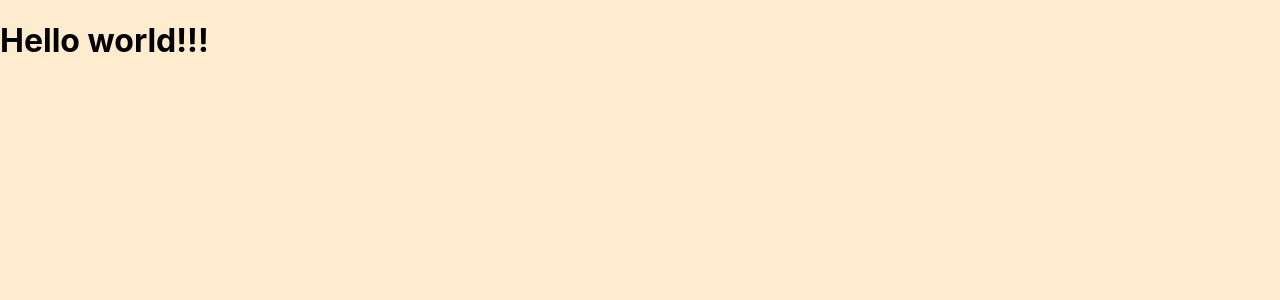
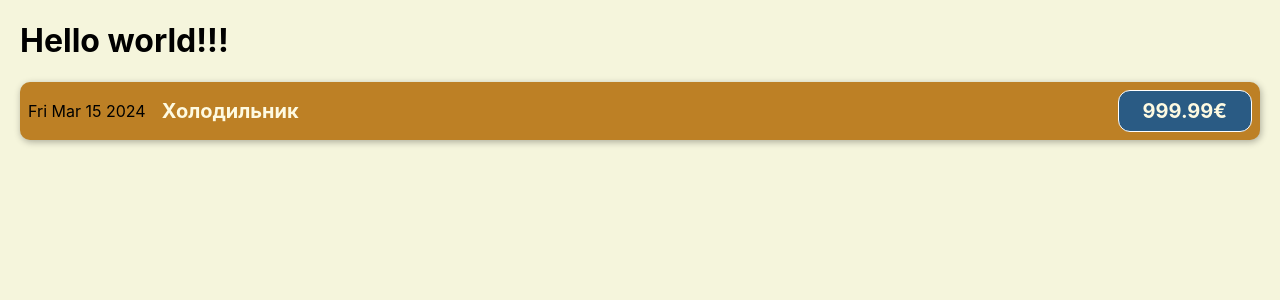
Before and after one commit to kurrurk/react-lessons, a React (Create React App) app in the folder app-01/: page / in a window 1280 px wide. Shown: the top 300 px of the page. Built offline with nearby package versions, Linux system fonts and the light colour scheme.

Commit message:
App 1 08.10.2024 home

```diff
--- a/app-01/src/App.js
+++ b/app-01/src/App.js
@@ -1,7 +1,10 @@
+import CostItem from "./components/CostItem";
+
 function App() {
   return (
     <div className="App">
       <h1>Hello world!!!</h1>
+      <CostItem />
     </div>
   );
 }
--- /dev/null
+++ b/app-01/src/components/CostItem.css
@@ -0,0 +1,56 @@
+.cost-item {
+  display: flex;
+  justify-content: space-between;
+  align-items: center;
+  padding: 0.5rem;
+  margin: 1rem 0;
+  background-color: #bd8025;
+  border-radius: 10px;
+  box-shadow: 1px 2px 7px rgba(0, 0, 0, 0.30) ;
+}
+
+.cost-item__description {
+  display: flex;
+  flex-direction: column;
+  gap: 1rem;
+  align-items: flex-end;
+  flex-flow: column-reverse;
+  justify-content: flex-start;
+  flex: 1;
+}
+
+.cost-item h2 {
+  color: #3a3a3a;
+  font-size: 1rem;
+  flex: 1;
+  margin: 0 1rem;
+  color: #fefae1;
+}
+
+.cost-item__price {
+  font-size: 1rem;
+  font-weight: bold;
+  color: #fefae1;
+  background-color: #2a5b84;
+  border: 1px solid white;
+  padding: 0.5rem;
+  border-radius: 12px;
+}
+
+@media (min-width: 580px) {
+  .cost-item__description {
+    flex-direction: row;
+    align-items: center;
+    justify-content: flex-start;
+    flex: 1;
+  }
+
+  .cost-item__description h2 {
+    font-size: 1.25rem;
+  }
+
+  .cost-item__price {
+    font-size: 1.25rem;
+    padding: 0.5rem 1.5rem;
+  }
+}
--- /dev/null
+++ b/app-01/src/components/CostItem.js
@@ -0,0 +1,23 @@
+import './CostItem.css'
+
+function CostItem () {
+
+    const costDate = new Date(2024, 2, 15);
+    const costDescription = "Холодильник";
+    const costAmmount = "999.99";
+
+    return (
+
+        <div className="cost-item">
+            <div>{costDate.toDateString()}</div>
+            <div className="cost-item__description">
+                <h2>{costDescription}</h2>
+                <div className="cost-item__price">{costAmmount}€</div>
+            </div>
+        </div>
+
+    );
+
+}
+
+export default CostItem;
--- a/app-01/src/index.css
+++ b/app-01/src/index.css
@@ -1,9 +1,9 @@
 body {
-  margin: 0;
+  margin: 20px;
   font-family: -apple-system, BlinkMacSystemFont, 'Segoe UI', 'Roboto', 'Oxygen',
     'Ubuntu', 'Cantarell', 'Fira Sans', 'Droid Sans', 'Helvetica Neue',
     sans-serif;
   -webkit-font-smoothing: antialiased;
   -moz-osx-font-smoothing: grayscale;
-  background-color: blanchedalmond;
+  background-color: beige;
 }
```
